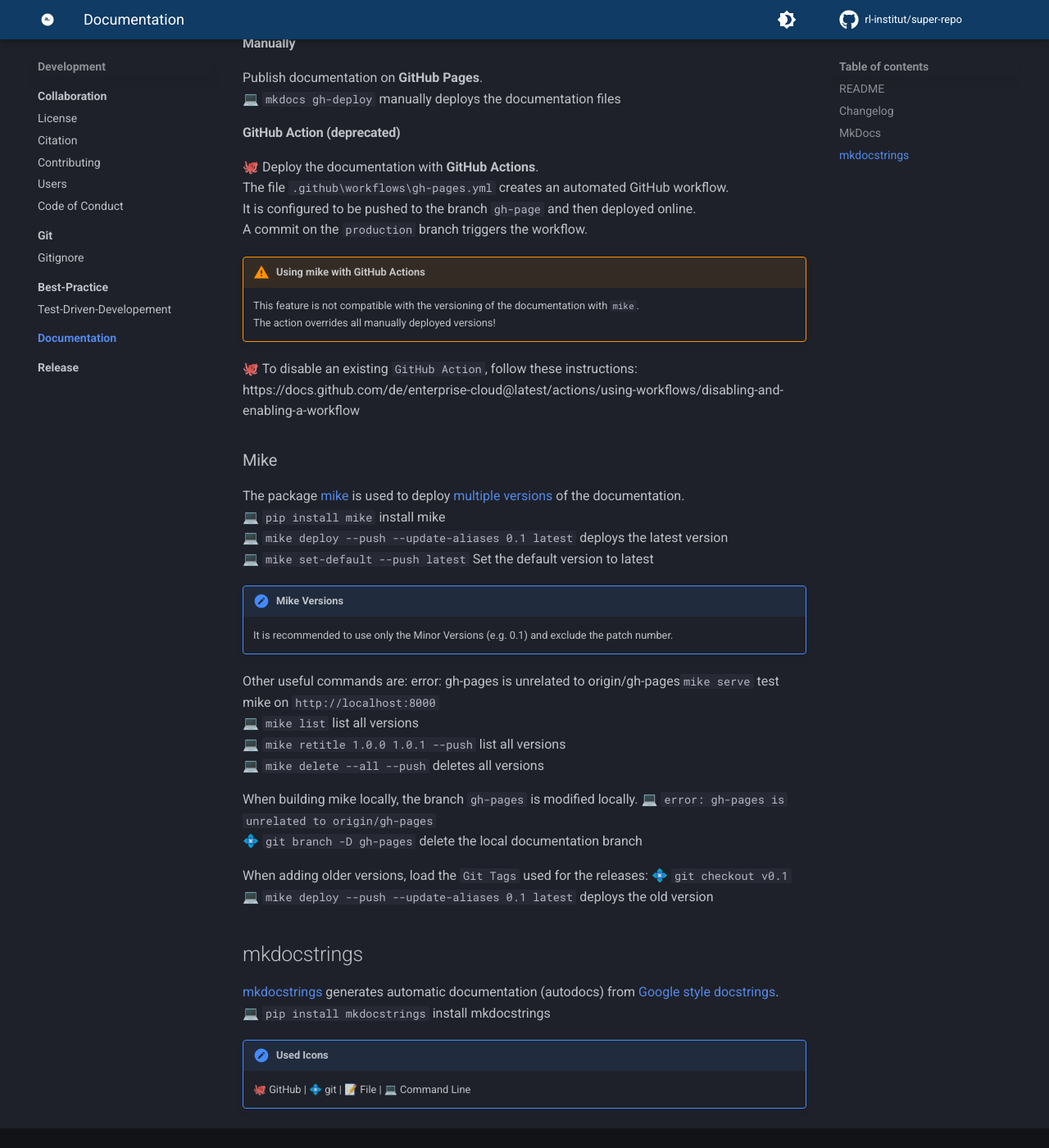
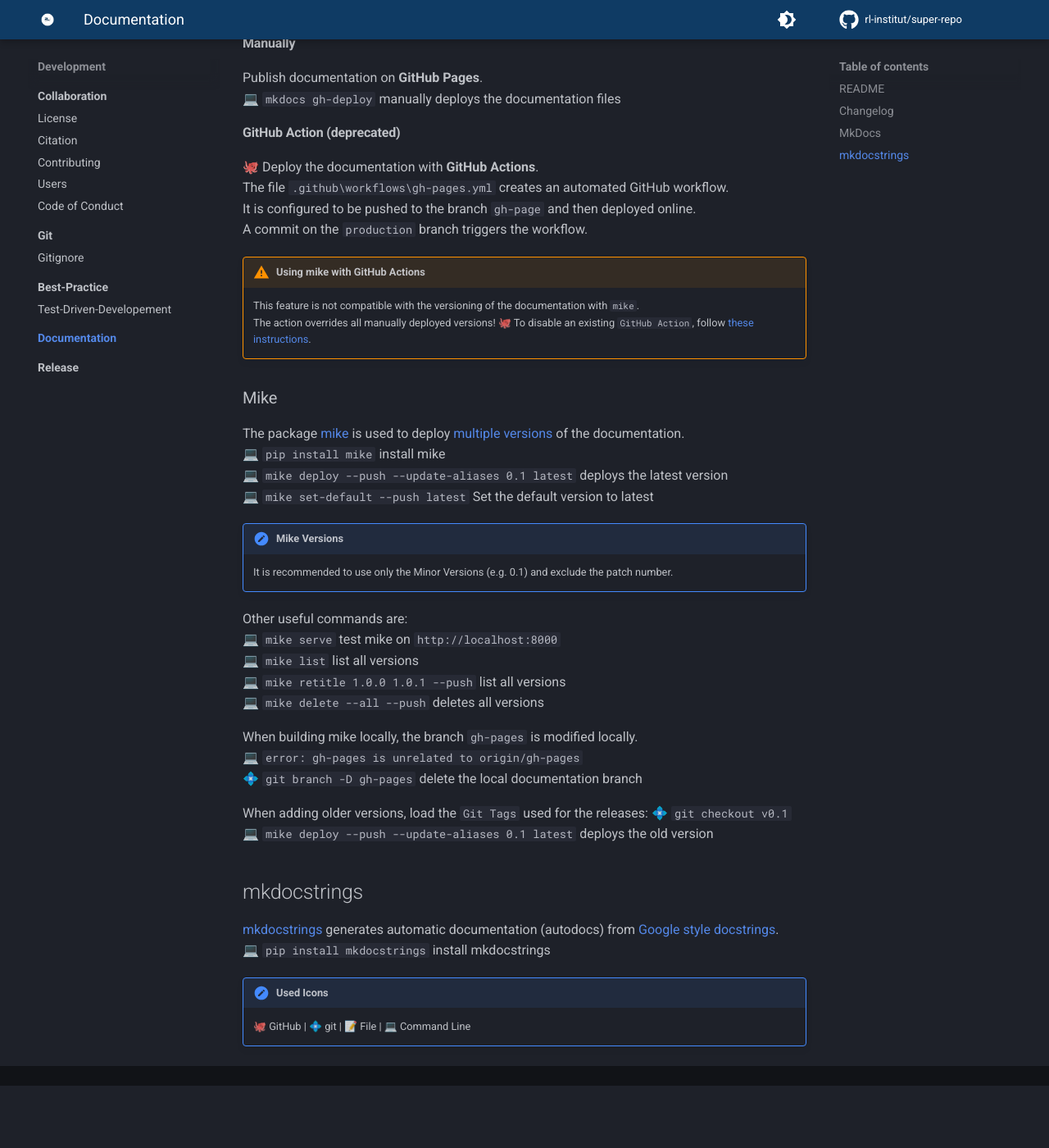
Before and after one commit to rl-institut/super-repo, an MkDocs documentation site: the page built from docs/development/documentation/index.md, in a window 1280 px wide and 1400 px high, scrolled down 979 px. Shown: the whole window at 82% size. Built offline with MkDocs 1.6.1 and Material for MkDocs 9.7.7, drawn with Linux system fonts in a browser that asks for light colours; comment, search, counter and statistics services are not loaded; the version menu is left out; after the commit the page ends 2303 px from its top, so only the background shows below that.

Commit message:
Update mike docu fomratting #36

```diff
--- a/docs/development/documentation/index.md
+++ b/docs/development/documentation/index.md
@@ -39,9 +39,7 @@
 !!! warning "Using mike with GitHub Actions"
     This feature is not compatible with the versioning of the documentation with `mike`.<br>
     The action overrides all manually deployed versions!
-
-🐙 To disable an existing `GitHub Action`, follow these instructions:<br>
-https://docs.github.com/de/enterprise-cloud@latest/actions/using-workflows/disabling-and-enabling-a-workflow
+    🐙 To disable an existing `GitHub Action`, follow [these instructions](https://docs.github.com/de/enterprise-cloud@latest/actions/using-workflows/disabling-and-enabling-a-workflow).
 
 ### Mike
 The package [mike](https://github.com/jimporter/mike) is used to deploy [multiple versions](https://squidfunk.github.io/mkdocs-material/setup/setting-up-versioning/?h=versioning) of the documentation.<br>
@@ -52,13 +50,13 @@
 !!! note "Mike Versions"
     It is recommended to use only the Minor Versions (e.g. 0.1) and exclude the patch number.
 
-Other useful commands are:
-error: gh-pages is unrelated to origin/gh-pages`mike serve` test mike on `http://localhost:8000` <br>
+Other useful commands are: <br>
+💻 `mike serve` test mike on `http://localhost:8000` <br>
 💻 `mike list` list all versions <br>
 💻 `mike retitle 1.0.0 1.0.1 --push` list all versions <br>
 💻 `mike delete --all --push` deletes all versions
 
-When building mike locally, the branch `gh-pages` is modified locally.
+When building mike locally, the branch `gh-pages` is modified locally. <br>
 💻 `error: gh-pages is unrelated to origin/gh-pages` <br>
 💠 `git branch -D gh-pages` delete the local documentation branch
 
```
